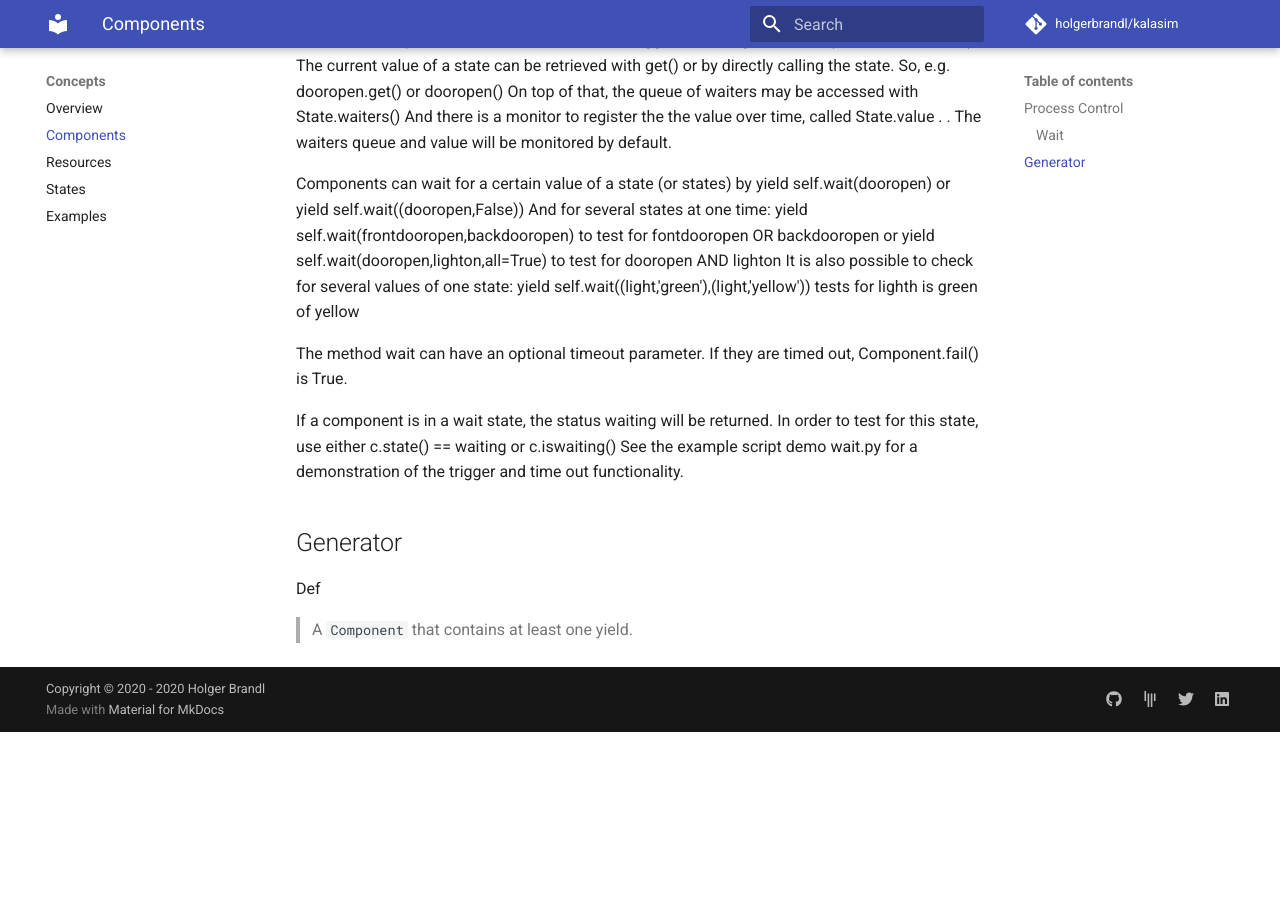
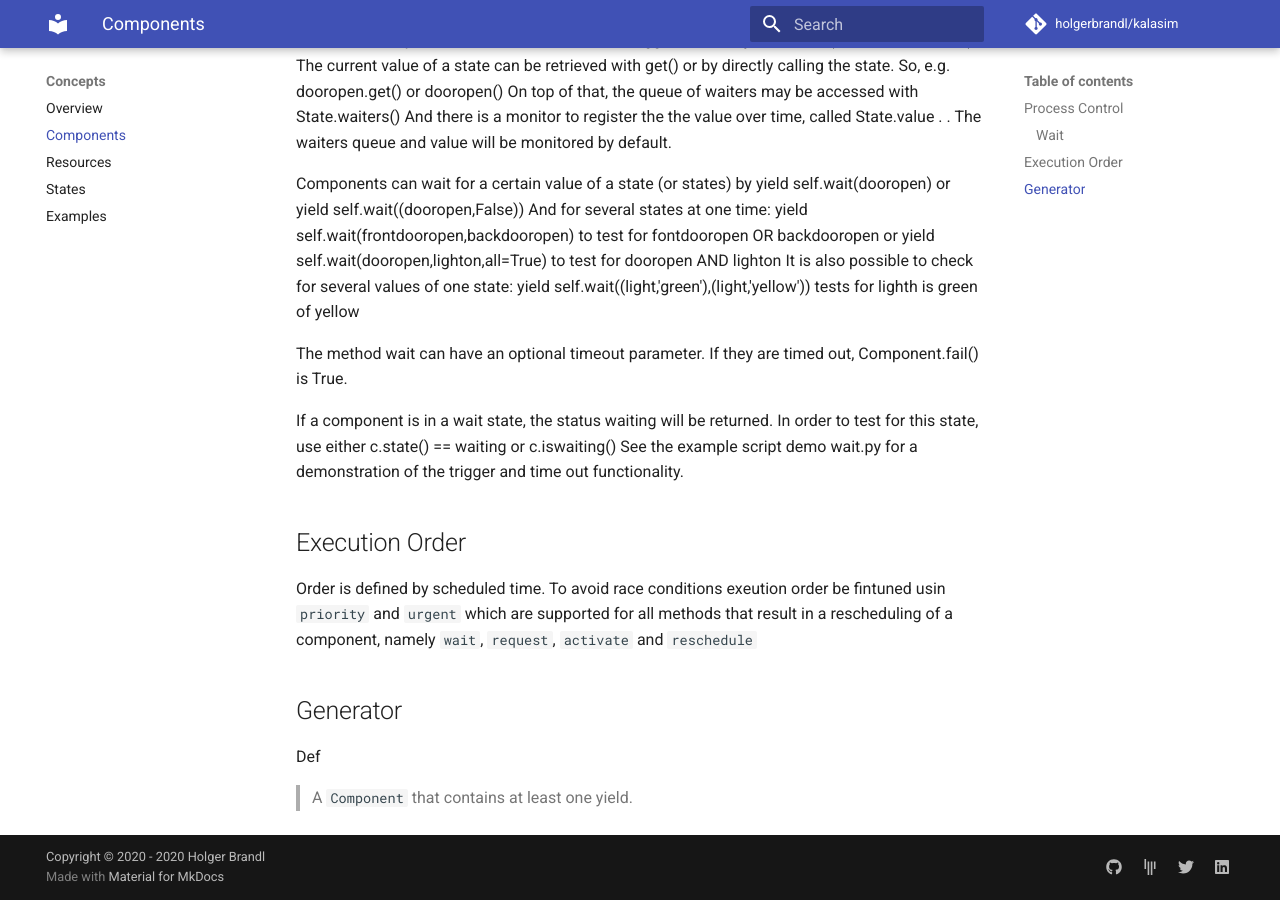
Before and after one commit to holgerbrandl/kalasim, an MkDocs documentation site: the page built from docs/userguide/docs/components.md, in a window 1280 px wide and 900 px high, scrolled down 542 px. Built offline with MkDocs 1.6.1 and Material for MkDocs 9.7.7, drawn with Linux system fonts in a browser that asks for light colours; comment, search, counter and statistics services are not loaded; before the commit the page ends 1274 px from its top, so only the background shows below that.

```diff
--- a/docs/userguide/docs/components.md
+++ b/docs/userguide/docs/components.md
@@ -51,6 +51,10 @@
 See the example script demo wait.py for a demonstration of the trigger and time out functionality.
 
 
+## Execution Order
+
+Order is defined by scheduled time.  To avoid race conditions exeution order be fintuned usin `priority` and `urgent` which are supported for all methods that result in a rescheduling of a component, namely  `wait`, `request`,  `activate` and `reschedule`
+
 ## Generator
 
 Def
```
Also changed, not shown: 2 other files.
